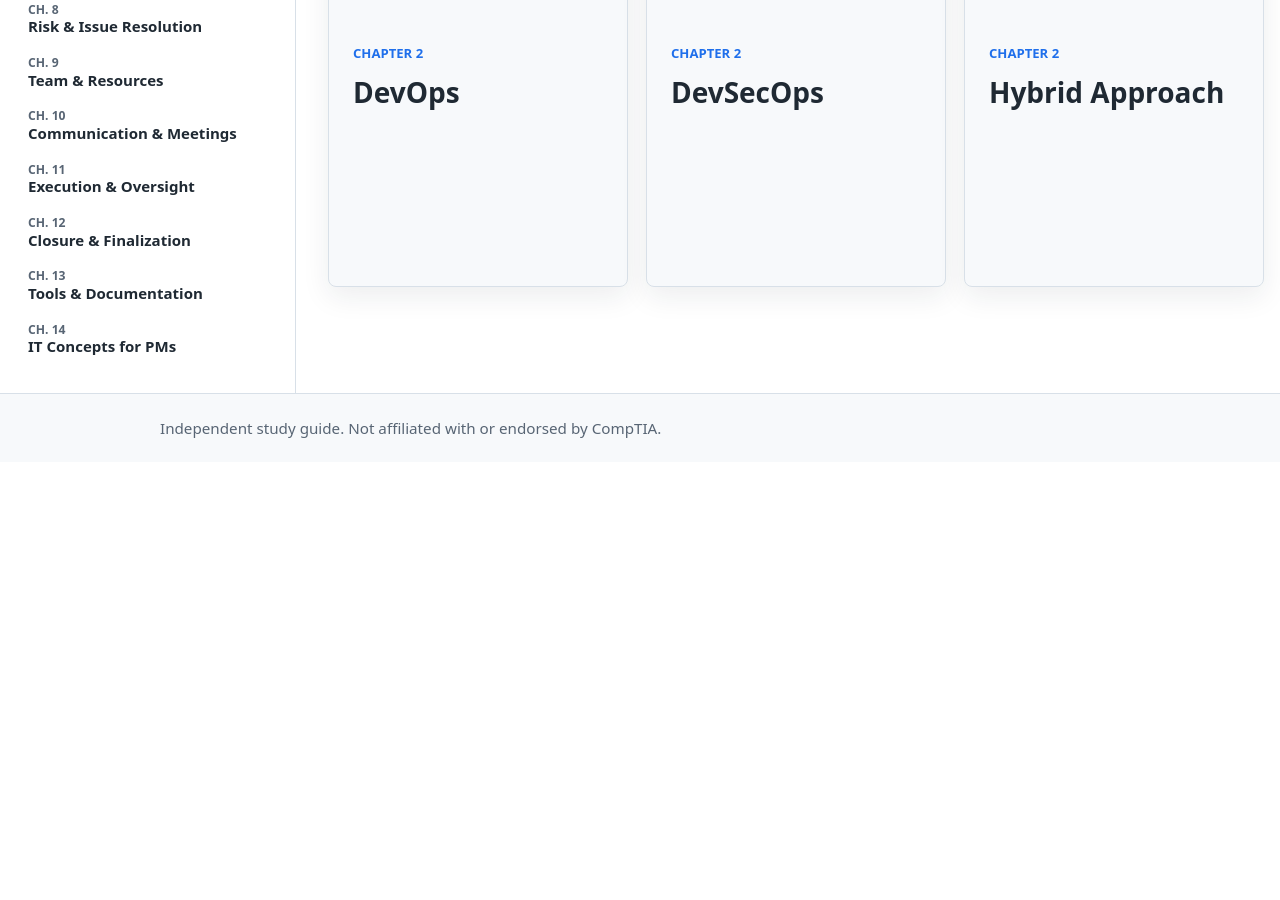
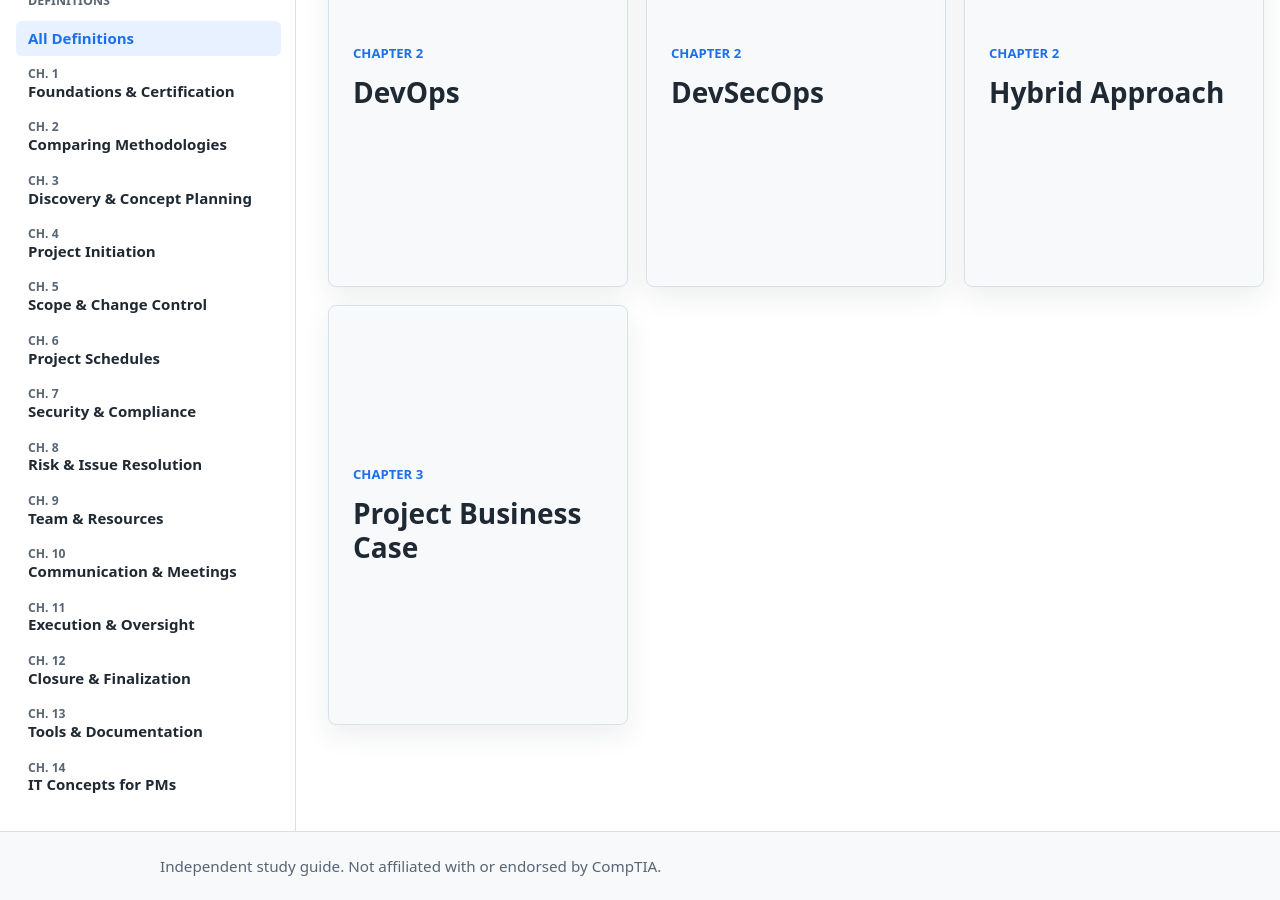
Before and after one commit to teganburns/project-plus-study-guide, a Jekyll site: the page built from Definitions.md, in a window 1280 px wide and 900 px high, scrolled down 4031 px. Built offline with Jekyll 4.4.1, drawn with Linux system fonts in a browser that asks for light colours; before the commit the page ends 4493 px from its top, so only the background shows below that; some of the changed text lies outside the part shown.

Commit message:
Add chapter 3 business case definition

```diff
--- a/Definitions.md
+++ b/Definitions.md
@@ -492,6 +492,25 @@ permalink: /definitions/
             </div>
           </div>
         </article>
+
+        <article class="definition-card" data-category="chapter-3" data-search="project business case value proposition proposed project financial non financial benefits discovery concept planning justification why project should happen" role="button" tabindex="0" aria-pressed="false">
+          <div class="definition-card-inner">
+            <div class="definition-face definition-front">
+              <p class="definition-label">Chapter 3</p>
+              <h2>Project Business Case</h2>
+            </div>
+            <div class="definition-face definition-back">
+              <h2>Project Business Case</h2>
+              <p>A value proposition for a proposed project that explains why the project should be considered.</p>
+              <ul>
+                <li>May include financial benefits, such as revenue, savings, or return on investment.</li>
+                <li>May include non-financial benefits, such as compliance, customer satisfaction, risk reduction, or strategic value.</li>
+                <li>Helps support early decision-making during discovery and concept planning.</li>
+              </ul>
+              <p><strong>Exam cue:</strong> the business case explains the value of doing the project.</p>
+            </div>
+          </div>
+        </article>
       </div>
 
       <p class="definition-empty" id="definition-empty" hidden>No matching definitions. Try a different keyword or category.</p>
```
